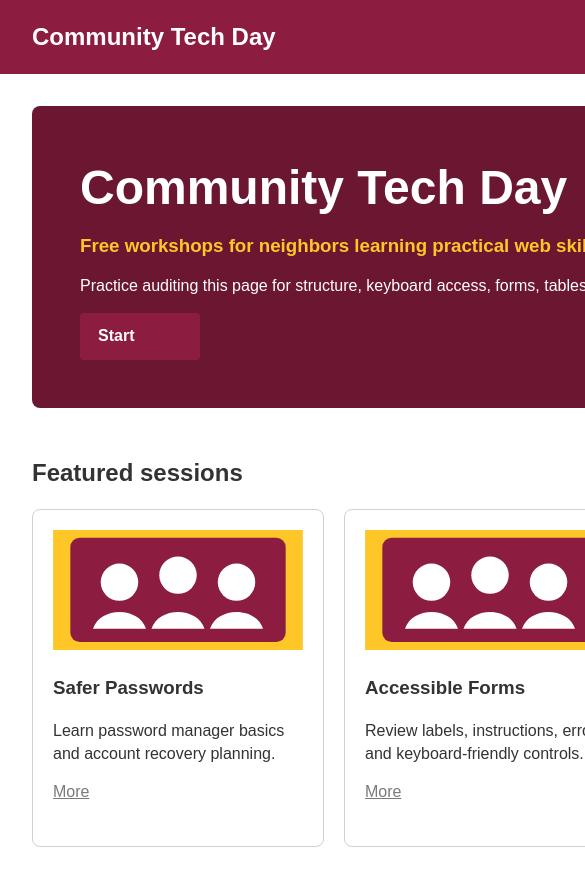
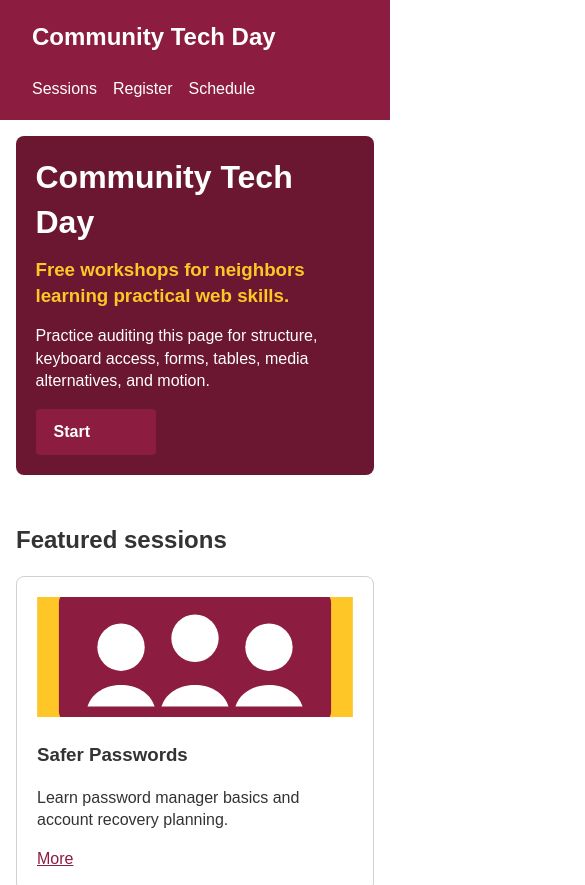
Before and after one commit to pythonprincessux/git414-accessibility-conformance-starter, a plain HTML site: page accessibility-conformance-starter/index.html in a window 390 px wide. Shown: the top 885 px of the page, 585 px wide, since content can reach past the window. Drawn offline with Linux system fonts and the light colour scheme.

Commit message:
Fix keyboard focus, responsive layout, contrast, and motion

```diff
--- a/accessibility-conformance-starter/styles.css
+++ b/accessibility-conformance-starter/styles.css
@@ -16,10 +16,10 @@ a {
   color: #8c1d40;
 }
 
-a:focus,
-button:focus,
-input:focus {
-  outline: none;
+:focus-visible {
+  outline: 3px solid #005fcc;
+  outline-offset: 4px;
+  box-shadow: 0 0 0 2px #ffffff;
 }
 
 .site-header {
@@ -27,7 +27,7 @@ input:focus {
   justify-content: space-between;
   align-items: center;
   gap: 24px;
-  min-width: 980px;
+  flex-wrap: wrap;
   padding: 20px 32px;
   color: #ffffff;
   background: #8c1d40;
@@ -45,9 +45,9 @@ input:focus {
 }
 
 main {
-  width: 980px;
-  margin: 0 auto;
-  padding: 32px;
+  inline-size: min(100%, 980px);
+  margin-inline: auto;
+  padding: clamp(1rem, 4vw, 2rem);
 }
 
 .hero {
@@ -86,7 +86,8 @@ button {
 
 .cards {
   display: grid;
-  grid-template-columns: repeat(3, 1fr);
+  grid-template-columns:
+  repeat(auto-fit, minmax(min(100%, 16rem), 1fr));
   gap: 20px;
 }
 
@@ -104,7 +105,7 @@ button {
 }
 
 .card a {
-  color: #7a7a7a;
+color: #8c1d40;
 }
 
 .animated-card {
@@ -115,6 +116,7 @@ button {
   from {
     transform: scale(1);
   }
+
   to {
     transform: scale(1.04);
   }
@@ -147,3 +149,35 @@ td {
   padding: 10px 12px;
   border: 1px solid #cccccc;
 }
+
+/* Keep content readable when space is limited. */
+body {
+  overflow-wrap: anywhere;
+}
+
+.site-header nav {
+  display: flex;
+  flex-wrap: wrap;
+  gap: 1rem;
+}
+
+.site-header a {
+  margin-left: 0;
+}
+
+.hero {
+  padding: clamp(1rem, 5vw, 3rem);
+}
+
+.hero h1 {
+  font-size: clamp(2rem, 5vw, 3rem);
+}
+
+.card {
+  min-inline-size: 0;
+}
+
+/* Remove the nonessential continuous pulse. */
+.animated-card {
+  animation: none;
+}
```
